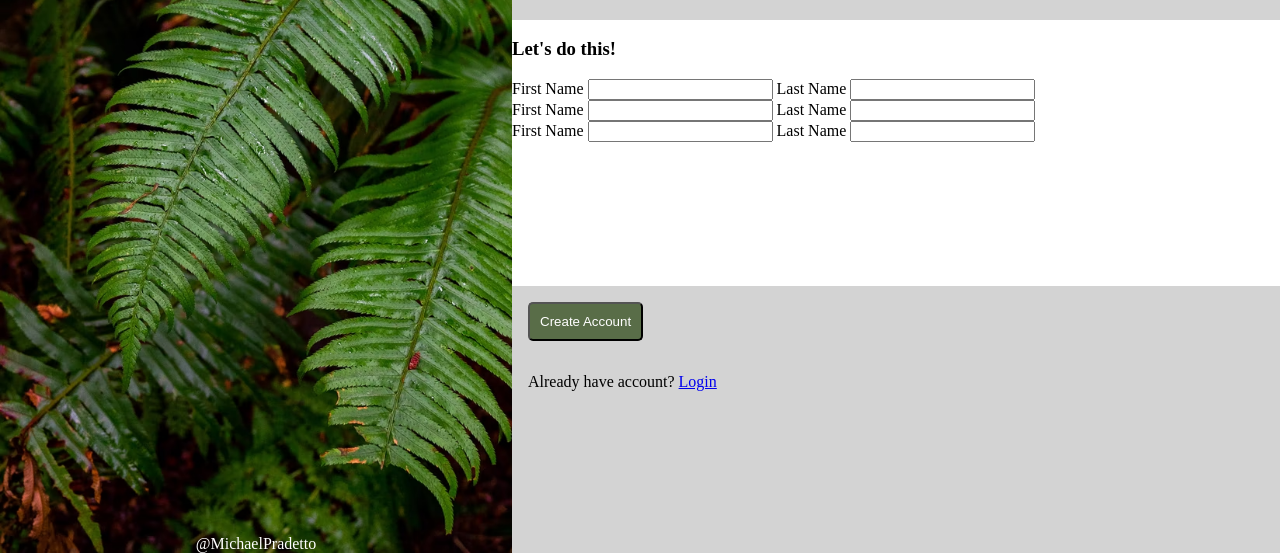
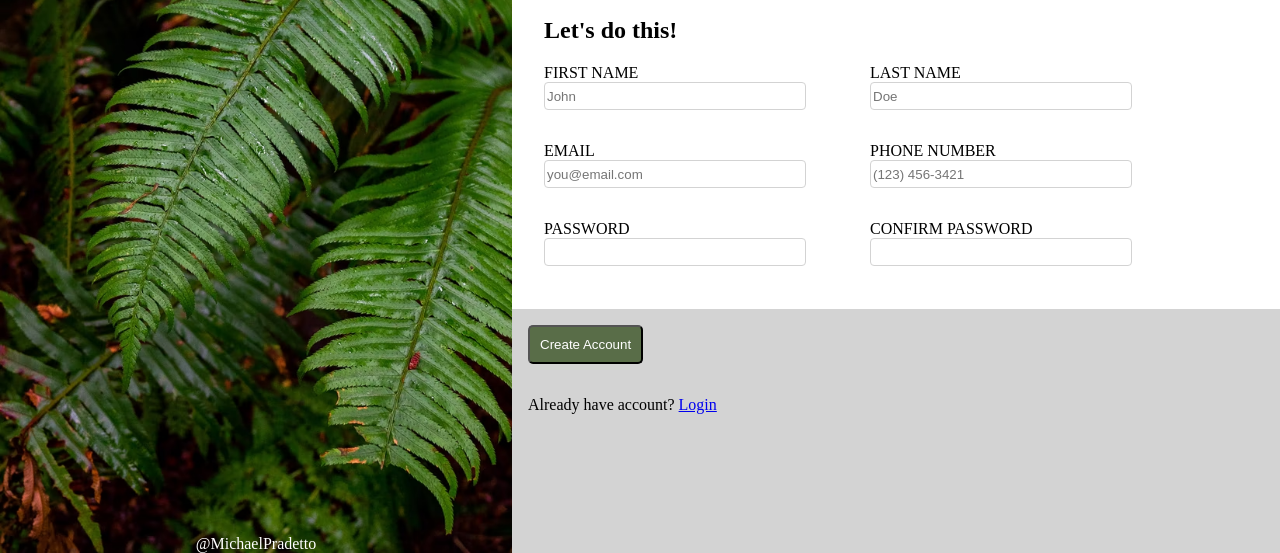
Before and after one commit to Pradetto/Sign-up-Form, a plain HTML site: page index.html in a window 1280 px wide. Shown: the part 247-800 px from the top of the page. Drawn offline with Linux system fonts and the light colour scheme.

Commit message:
completed signup form

```diff
--- a/index.html
+++ b/index.html
@@ -22,31 +22,43 @@
             </p>
             <p>You know you want to.</p>
         </div>
+        <h2>Let's do this!</h2>
         <div class="form">
-            <h3>Let's do this!</h3>
-            <form action="" method="get">
-                <div class="form-body">
-                <label for="first-name">First Name</label>
-                <input type="text" name="first-name">
-                <label for="last-name">Last Name</label>
-                <input type="text" name="last-name" id="">
+            <form action="" method="get" id="form-1">
+                <div class="inputs">
+                    <label for="first-name">First Name</label>
+                    <input type="text" name="first-name" id="first-name" placeholder="John">
                 </div>
-                <div class="form-body">
-                <label for="first-name">First Name</label>
-                <input type="text" name="first-name">
-                <label for="last-name">Last Name</label>
-                <input type="text" name="last-name" id="">
+
+                <div class="inputs">
+                    <label for="last-name">Last Name</label>
+                    <input type="text" name="last-name" id="last-name" placeholder="Doe">
                 </div>
-                <div class="form-body">
-                <label for="first-name">First Name</label>
-                <input type="text" name="first-name">
-                <label for="last-name">Last Name</label>
-                <input type="text" name="last-name" id="">
+
+                <div class="inputs">
+                    <label for="email">Email</label>
+                    <input type="email" name="email" id="email" placeholder="you@email.com" required>
+                </div>
+
+                <div class="inputs">
+                    <label for="phoneNumber">Phone Number</label>
+                    <input type="text" name="phoneNumber" id="phoneNumber" pattern="^(\+?[01])?[-.\s]?\(?[1-9]\d{2}\)?[-.\s]?\d{3}[-.\s]?\d{4}" title="Example: (123)456-3421" placeholder="(123) 456-3421" required>
+                </div>
+
+                <div class="inputs">
+                    <label for="password">Password</label>
+                    <input type="password" name="password" id="password" required>
+                </div>
+
+                <div class="inputs">
+                    <label for="confirmPassword">Confirm Password</label>
+                    <input type="password" name="confirmPassword" id="confirmPassword" required>
                 </div>
             </form>
         </div>
+
         <div class="footer">
-            <button type="submit">Create Account</button>
+            <button type="submit" form="form-1">Create Account</button>
             <p>Already have account? <a href="#">Login</a></p>
         </div>
     </div>
--- a/scripts.js
+++ b/scripts.js
@@ -1 +1,11 @@
-console.log('hello')
+const form = document.querySelector('form')
+
+form.addEventListener('submit', () =>{
+    const password = document.querySelector('#password');
+    const confirmPassword = document.querySelector('#confirmPassword');
+    if (password.value !== confirmPassword.value){
+        alert('Passwords do not match please try again')
+    } else {
+        return console.log('Good passwords')
+    };
+})
--- a/styles.css
+++ b/styles.css
@@ -92,6 +92,42 @@ img{
     margin-bottom: 3rem;
 }
 
+
+
+h2{
+    margin-left: 2rem;
+}
+form{
+    text-transform: uppercase;
+
+    display: flex;
+    flex-wrap: wrap;
+
+    gap: 2rem;
+
+}
+
+.inputs{
+    display: inline-block;
+    margin-left: 2rem;
+}
+
+label{
+    display: block;
+}
+
+input {
+    height: 1.8em;
+    width: 20vw;
+    border-radius: 4px;
+    border: 1px solid #D3D3D3;
+}
+
+input:focus{
+    border-color: blue;
+    box-shadow: 5px 10px 8px #888888;
+}
+
 .footer button, .footer p{
     margin: 1rem;
 }
```
